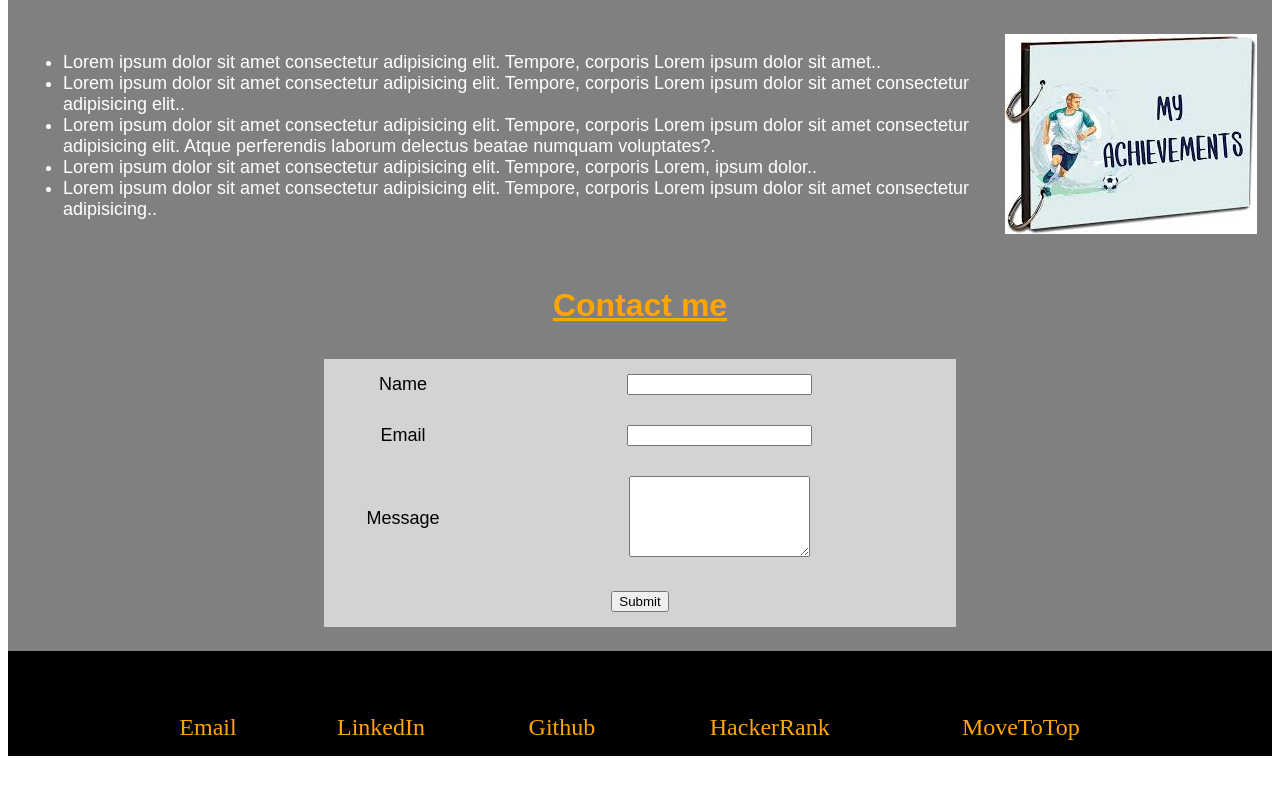
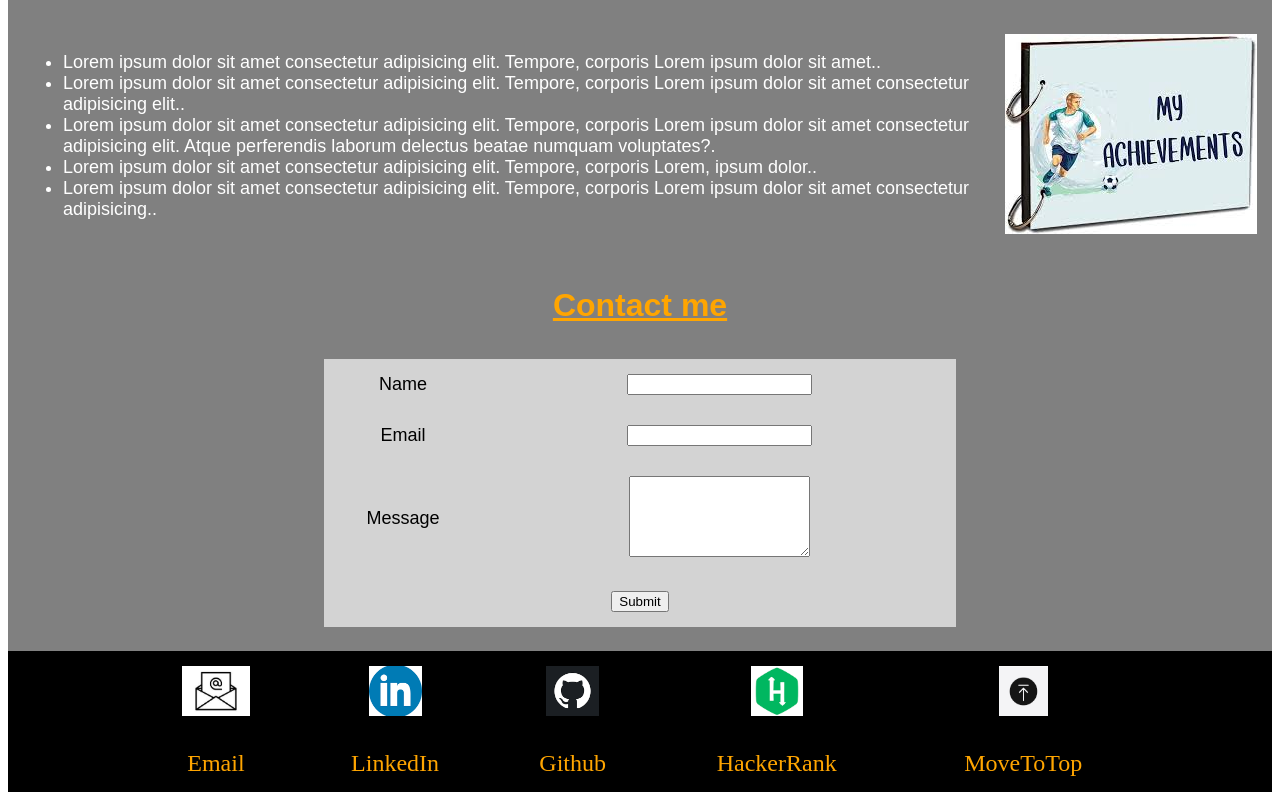
Before and after one commit to manvendra-psingh/html-portfolio, a plain HTML site: page index.html in a window 1280 px wide. Shown: the part 1488-2288 px from the top of the page. Before the commit the page ends 2252 px from the top, so only its background shows below. Drawn offline with Linux system fonts and the light colour scheme; files whose address does not match are found by name.

Commit message:
changes to images folder

```diff
--- a/index.html
+++ b/index.html
@@ -404,24 +404,24 @@
                 <table border="0" width="80%" cellpadding="15" cellspacing="0" align="center">
                     <tr>
                         <td align="center" valign="middle" color="orange">
-                            <a href="http://gmail.com"> <img height="50" src="email.jpeg" alt="" srcset=""></a>
+                            <a href="http://gmail.com"> <img height="50" src="/images/email.jpeg" alt="" srcset=""></a>
 
                         </td>
                         <td align="center" valign="middle">
-                            <a href="http://linkedin.com"> <img height="50" src="linkedin.png" alt="" srcset=""></a>
+                            <a href="http://linkedin.com"> <img height="50" src="/images/linkedin.png" alt="" srcset=""></a>
 
                         </td>
                         <td align="center" valign="middle">
-                            <a href="http://github.com"> <img height="50" src="github.png" alt="" srcset=""> </a>
+                            <a href="http://github.com"> <img height="50" src="/images/github.png" alt="" srcset=""> </a>
 
                         </td>
                         <td align="center" valign="middle">
-                            <a href="http://hackerrank.com"><img height="50" src="hackerrank.png" alt=""> </a>
+                            <a href="http://hackerrank.com"><img height="50" src="/images/hackerrank.png" alt=""> </a>
                         </td>
 
 
                         <td align="center" valign="middle" colspan="2">
-                            <a href="#header"> <img height="50" src="top.png" alt="" srcset="">
+                            <a href="#header"> <img height="50" src="/images/top.png" alt="" srcset="">
 
                         </td>
                         </a>
```
Also changed, not shown: images/img1.jpg (renamed from img1.jpg).
